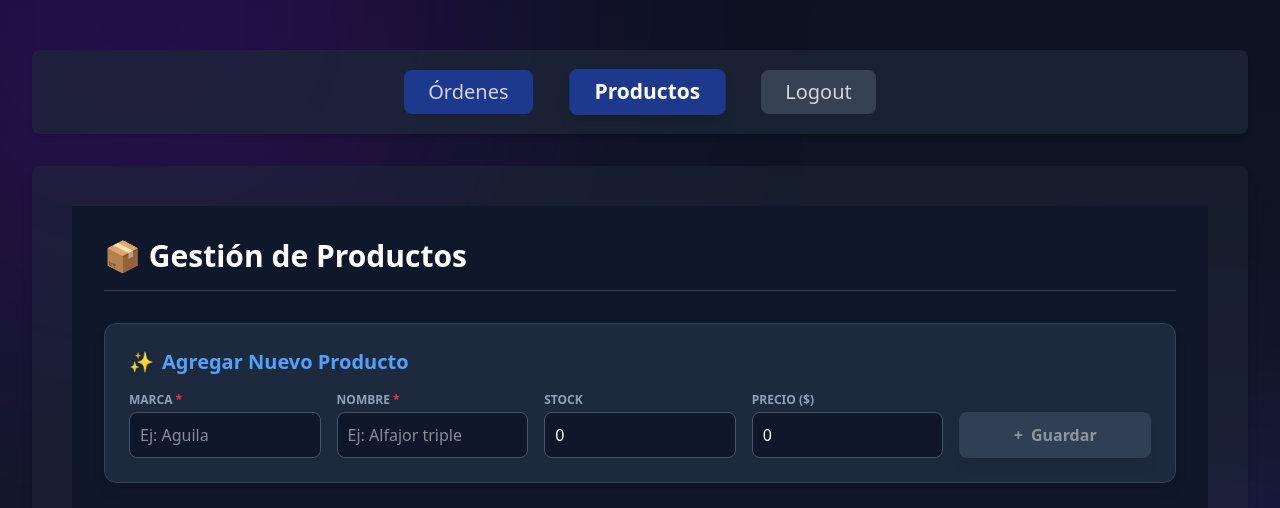
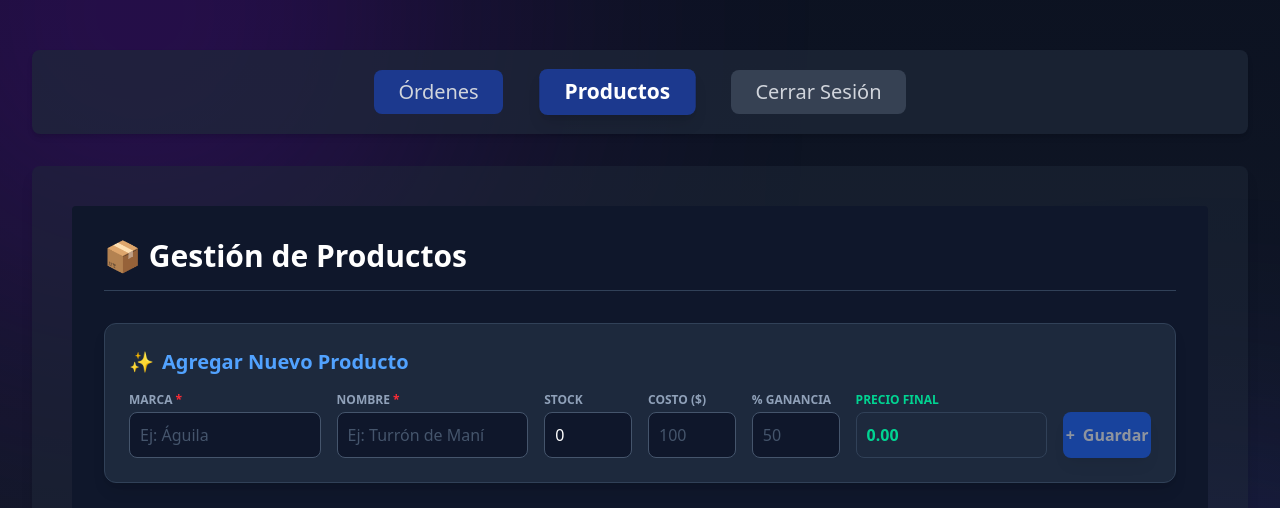
Before and after one commit to Marcosdaag/frontstock, an Angular app in the folder frontstock/: page /managment/products in a window 1280 px wide. Shown: the part 128-636 px from the top of the page. Built offline with nearby package versions, Linux system fonts and the light colour scheme; no server answers; sample sign-in values are in the browser's storage.

Commit message:
product component

```diff
--- a/frontstock/src/app/components/managment/managment.html
+++ b/frontstock/src/app/components/managment/managment.html
@@ -21,7 +21,7 @@
                  transition-all duration-300 ease-in-out
                  hover:bg-red-600 hover:text-white hover:shadow-lg hover:scale-105
                  w-full md:w-auto">
-    Logout
+    Cerrar Sesión
   </button>
 </nav>
 
--- a/frontstock/src/app/components/products/products.css
+++ b/frontstock/src/app/components/products/products.css
@@ -0,0 +1,30 @@
+/* Definimos una clase para el scroll personalizado */
+.custom-scrollbar::-webkit-scrollbar {
+  width: 8px;
+  height: 8px;
+}
+
+/* 🏆 SOLUCIÓN AGRESIVA PARA ELIMINAR FLECHAS */
+.custom-scrollbar::-webkit-scrollbar-button {
+  width: 0;
+  height: 0;
+  display: none;
+}
+
+/* El "Carril" por donde se mueve la barra (Track) */
+.custom-scrollbar::-webkit-scrollbar-track {
+  background: #1e293b; /* Color slate-800 */
+  border-radius: 10px;
+}
+
+/* El "Pulgar" o la parte que se mueve (Thumb) */
+.custom-scrollbar::-webkit-scrollbar-thumb {
+  background-color: #475569; /* Color slate-600 */
+  border-radius: 10px;
+}
+
+/* Firefox (No se verá afectado por estas reglas, pero se mantiene el estilo) */
+.custom-scrollbar {
+  scrollbar-width: thin;
+  scrollbar-color: #475569 #1e293b;
+}
--- a/frontstock/src/app/components/products/products.html
+++ b/frontstock/src/app/components/products/products.html
@@ -1,50 +1,66 @@
-<div class="min-h-screen bg-slate-900 p-4 md:p-8 text-slate-200 relative">
+<div class="min-h-screen bg-slate-900 p-4 md:p-8 text-slate-200 relative rounded">
 
     <h1 class="text-3xl font-bold mb-8 text-white border-b border-slate-700 pb-4">
         📦 Gestión de Productos
     </h1>
 
     <div class="bg-slate-800 p-6 rounded-xl shadow-lg mb-8 border border-slate-700">
+
         <h2 class="text-xl font-semibold text-blue-400 mb-4 flex items-center gap-2">
             <span>✨</span> Agregar Nuevo Producto
         </h2>
 
-        <div class="grid grid-cols-1 md:grid-cols-5 gap-4 items-end">
+        <div class="grid grid-cols-1 md:grid-cols-10 gap-4 items-end">
 
-            <div>
+            <div class="md:col-span-2">
                 <label class="block text-xs text-slate-400 mb-1 uppercase font-bold">Marca <span
                         class="text-red-500">*</span></label>
-                <input type="text" [(ngModel)]="newProduct.brand" placeholder="Ej: Aguila" required
-                    class="w-full bg-slate-900 text-white border border-slate-600 rounded-lg p-2.5 focus:ring-2 focus:ring-blue-500 focus:border-blue-500 outline-none transition-all">
+                <input type="text" [(ngModel)]="newProduct.brand" placeholder="Ej: Águila" required
+                    class="w-full bg-slate-900 text-white placeholder-slate-600 border border-slate-600 rounded-lg p-2.5 focus:ring-2 focus:ring-blue-500 outline-none transition-all">
             </div>
 
-            <div>
+            <div class="md:col-span-2">
                 <label class="block text-xs text-slate-400 mb-1 uppercase font-bold">Nombre <span
                         class="text-red-500">*</span></label>
-                <input type="text" [(ngModel)]="newProduct.name" placeholder="Ej: Alfajor triple" required
-                    class="w-full bg-slate-900 text-white border border-slate-600 rounded-lg p-2.5 focus:ring-2 focus:ring-blue-500 focus:border-blue-500 outline-none transition-all">
+                <input type="text" [(ngModel)]="newProduct.name" placeholder="Ej: Turrón de Maní" required
+                    class="w-full bg-slate-900 text-white placeholder-slate-600 border border-slate-600 rounded-lg p-2.5 focus:ring-2 focus:ring-blue-500 outline-none transition-all">
             </div>
 
-            <div>
+            <div class="md:col-span-1">
                 <label class="block text-xs text-slate-400 mb-1 uppercase font-bold">Stock</label>
-                <input type="number" [(ngModel)]="newProduct.stock" min="0"
-                    class="w-full bg-slate-900 text-white border border-slate-600 rounded-lg p-2.5 focus:ring-2 focus:ring-blue-500 focus:border-blue-500 outline-none transition-all">
+                <input type="number" [(ngModel)]="newProduct.stock" min="0" placeholder="0"
+                    class="w-full bg-slate-900 text-white placeholder-slate-600 border border-slate-600 rounded-lg p-2.5 focus:ring-2 focus:ring-blue-500 outline-none transition-all">
             </div>
 
-            <div>
-                <label class="block text-xs text-slate-400 mb-1 uppercase font-bold">Precio ($)</label>
-                <input type="number" [(ngModel)]="newProduct.price" min="0"
-                    class="w-full bg-slate-900 text-white border border-slate-600 rounded-lg p-2.5 focus:ring-2 focus:ring-blue-500 focus:border-blue-500 outline-none transition-all">
+            <div class="md:col-span-1">
+                <label class="block text-xs text-slate-400 mb-1 uppercase font-bold">Costo ($)</label>
+                <input type="number" [(ngModel)]="costPrice" (input)="calculateFinalPrice()" min="0" placeholder="100"
+                    class="w-full bg-slate-900 text-white placeholder-slate-600 border border-slate-600 rounded-lg p-2.5 focus:ring-2 focus:ring-blue-500 outline-none transition-all">
             </div>
 
-            <button (click)="saveNewProduct()" [disabled]="!newProduct.brand || !newProduct.name" class="w-full bg-blue-600 hover:bg-blue-500 text-white font-bold py-2.5 px-4 rounded-lg shadow-lg transition-all duration-200 flex justify-center items-center gap-2 h-[46px]
-                     disabled:opacity-50 disabled:cursor-not-allowed disabled:bg-slate-600">
-                <span>+</span> Guardar
-            </button>
+            <div class="md:col-span-1">
+                <label class="block text-xs text-slate-400 mb-1 uppercase font-bold">% Ganancia</label>
+                <input type="number" [(ngModel)]="markup" (input)="calculateFinalPrice()" min="0" placeholder="50"
+                    class="w-full bg-slate-900 text-white placeholder-slate-600 border border-slate-600 rounded-lg p-2.5 focus:ring-2 focus:ring-blue-500 outline-none transition-all">
+            </div>
+
+            <div class="md:col-span-2">
+                <label class="block text-xs text-emerald-400 mb-1 uppercase font-bold">Precio Final</label>
+                <input type="text" [value]="newProduct.price | number:'1.2-2'" readonly
+                    class="w-full bg-slate-800 text-emerald-400 font-bold border border-slate-700 rounded-lg p-2.5 outline-none cursor-not-allowed">
+            </div>
+
+            <div class="md:col-span-1">
+                <button type="button" (click)="saveNewProduct()"
+                    [disabled]="!newProduct.brand || !newProduct.name || newProduct.price <= 0"
+                    class="w-full bg-blue-600 hover:bg-blue-500 text-white font-bold py-2.5 px-4 rounded-lg shadow-lg transition-all flex justify-center items-center gap-2 h-[46px] disabled:opacity-50 disabled:cursor-not-allowed">
+                    <span>+</span> Guardar
+                </button>
+            </div>
         </div>
     </div>
 
-    <div class="mb-6 relative">
+    <div class="mb-6 relative mt-6">
         <div class="absolute inset-y-0 left-0 pl-3 flex items-center pointer-events-none">
             <span class="text-slate-500 text-lg">🔍</span>
         </div>
@@ -58,9 +74,8 @@
         </button>
     </div>
 
-    <div
-        class="bg-transparent md:bg-slate-800 md:rounded-xl md:shadow-lg md:border md:border-slate-700 overflow-hidden pb-20">
-
+    <div class="bg-transparent md:bg-slate-800 md:rounded-xl md:shadow-lg md:border md:border-slate-700 overflow-hidden pb-20
+            max-h-[450px] overflow-y-auto custom-scrollbar">
         <div class="md:hidden space-y-4">
             <div *ngFor="let product of products"
                 class="bg-slate-800 p-5 rounded-xl border border-slate-700 shadow-sm relative">
--- a/frontstock/src/app/components/products/products.ts
+++ b/frontstock/src/app/components/products/products.ts
@@ -16,6 +16,9 @@ export class Products implements OnInit {
 
   public newProduct: Product;
 
+  public costPrice: number | null = null; // Precio de costo
+  public markup: number | null = null;
+
   constructor(
     private _productService: ProductService
   ) {
@@ -27,6 +30,23 @@ export class Products implements OnInit {
   ngOnInit(): void {
     // Apenas carga la página, pedimos los productos
     this.getProducts();
+  }
+
+  calculateFinalPrice() {
+    // 1. Usamos '?? 0' (Nullish Coalescing) para asegurar que si costPrice
+    //    es 'null' o 'undefined', el valor usado sea 0 para la matemática.
+    const cost = this.costPrice ?? 0;
+    const profitMargin = this.markup ?? 0;
+
+    // 2. Quitamos el 'if' que causaba el fallo y simplemente verificamos la validez
+    if (cost >= 0) {
+      // Cálculo: Costo + (Costo * Porcentaje / 100)
+      const profit = cost * (profitMargin / 100);
+      this.newProduct.price = cost + profit;
+    } else {
+      // Si por alguna razón es negativo (aunque HTML lo previene), lo reseteamos a 0
+      this.newProduct.price = 0;
+    }
   }
 
   // 1. LISTAR PRODUCTOS
@@ -49,11 +69,10 @@ export class Products implements OnInit {
   saveNewProduct() {
     this._productService.saveProduct(this.newProduct).subscribe({
       next: (response) => {
-        // Si sale bien:
-        // 1. Recargamos la lista para ver el nuevo producto
         this.getProducts();
-        // 2. Limpiamos el formulario reiniciando la variable
         this.newProduct = new Product('', '', '', 0, 0, '');
+        this.costPrice = null;
+        this.markup = null;
       },
       error: (err) => {
         console.log(err);
--- a/frontstock/src/environments/environment.ts
+++ b/frontstock/src/environments/environment.ts
@@ -1,14 +1,14 @@
 // Constante de la api privada
 
-export const environment = {
-  production: true,
-  apiUrl: 'https://stockapi-2t3a.onrender.com/'
-};
+// export const environment = {
+//   production: true,
+//   apiUrl: 'https://stockapi-2t3a.onrender.com/'
+// };
 
 
 // Constante de la api publica
 
-// export const environment = {
-//   production: false,
-//   apiUrl: 'https://stockapipublic.onrender.com/'
-// };
+export const environment = {
+  production: false,
+  apiUrl: 'https://stockapipublic.onrender.com/'
+};
--- a/frontstock/src/styles.css
+++ b/frontstock/src/styles.css
@@ -41,3 +41,10 @@ body::-webkit-scrollbar-thumb {
     border-radius: 20px;
     border: 3px solid #1f2937;
 }
+
+/* Ocultar flechas en Chrome, Safari, Edge, Opera */
+input[type=number]::-webkit-outer-spin-button,
+input[type=number]::-webkit-inner-spin-button {
+  -webkit-appearance: none;
+  margin: 0;
+}
```
